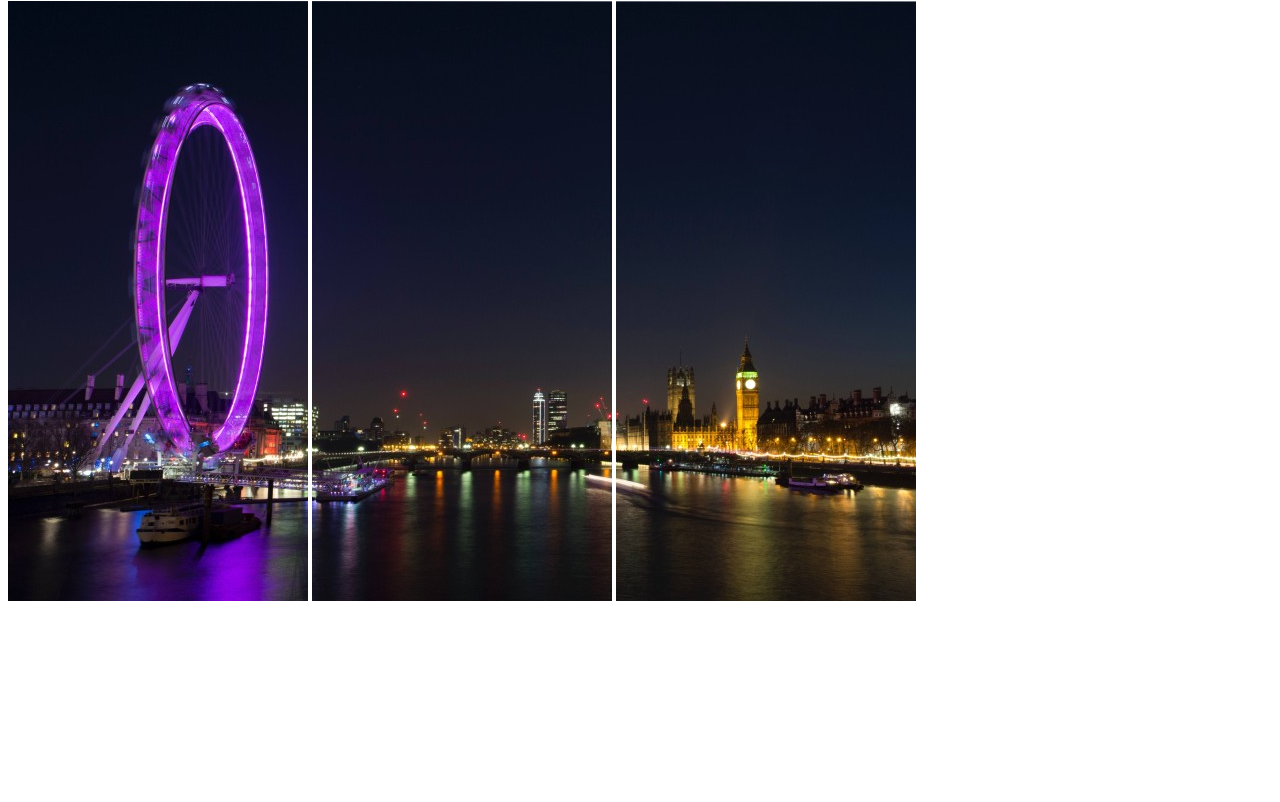
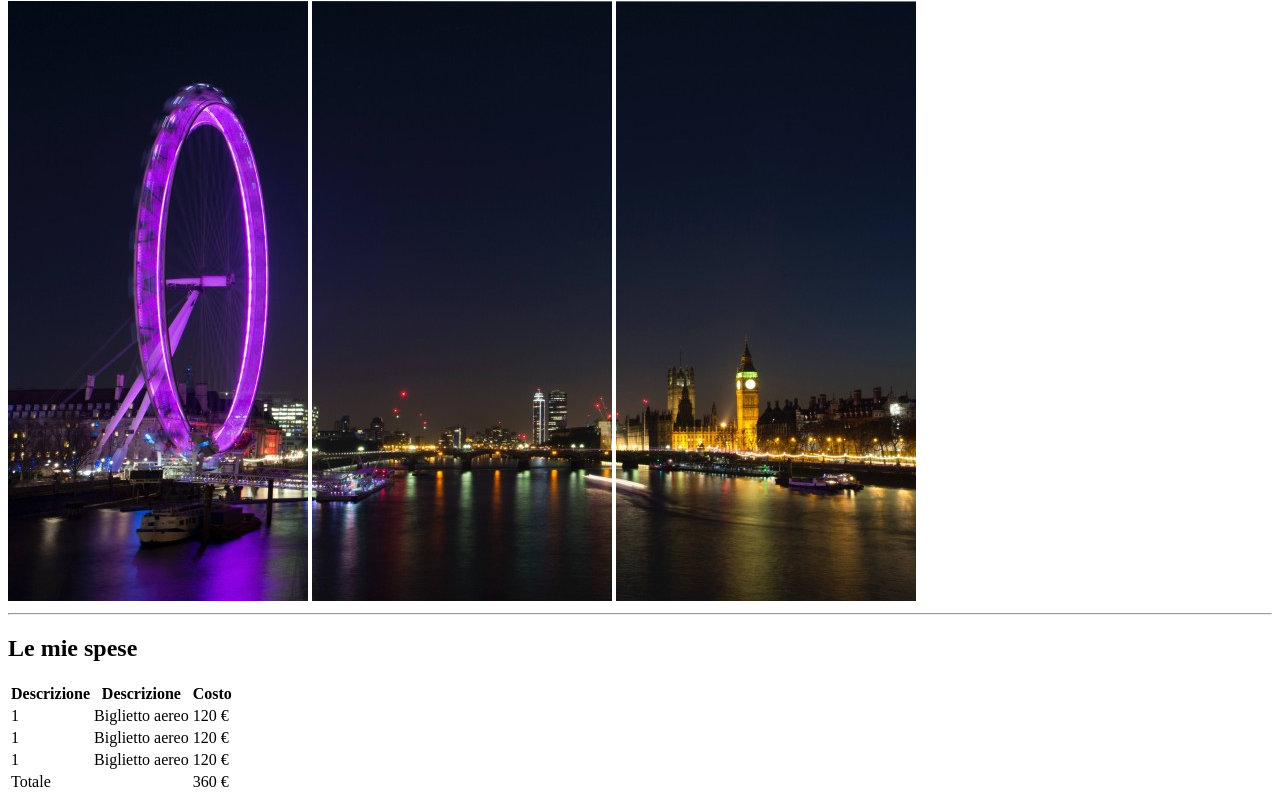
Before and after one commit to DanielaEsposito/html-london-trip, a plain HTML site: page index.html in a window 1280 px wide. Shown: the part 79-881 px from the top of the page. Before the commit the page ends 800 px from the top, so only its background shows below. Drawn offline with Linux system fonts and the light colour scheme.

Commit message:
add table

```diff
--- a/index.html
+++ b/index.html
@@ -16,6 +16,45 @@
             <img src="./img/pexels-bill-emrich-230794-1.jpg" alt="skylineLondon2">
             <img src="./img/pexels-bill-emrich-230794-2.jpg" alt="skylondon3">
         </div>
+        <hr>
     </header>
+    <main>
+        <section id="expenses">
+            <h2>Le mie spese</h2>
+            <table>
+                <thead>
+                        <tr>
+                            <th>Descrizione</th>
+                            <th>Descrizione</th>
+                            <th>Costo</th>
+                        </tr>
+
+                </thead>
+                <tbody>
+                    <tr>
+                        <td>1</td>
+                        <td>Biglietto aereo</td>
+                        <td>120 <span>&#8364;</span> </td>
+                    </tr>
+                    <tr>
+                        <td>1</td>
+                        <td>Biglietto aereo</td>
+                        <td>120 <span>&#8364;</span> </td>
+                    </tr>
+                    <tr>
+                        <td>1</td>
+                        <td>Biglietto aereo</td>
+                        <td>120 <span>&#8364;</span> </td>
+                    </tr>
+                </tbody>
+                <tfoot>
+                    <tr>
+                        <td colspan="2">Totale</td>
+                        <td>360 <span>&#8364;</span></td>
+                    </tr>
+                </tfoot>
+            </table>
+        </section>
+    </main>
 </body>
 </html>
```
